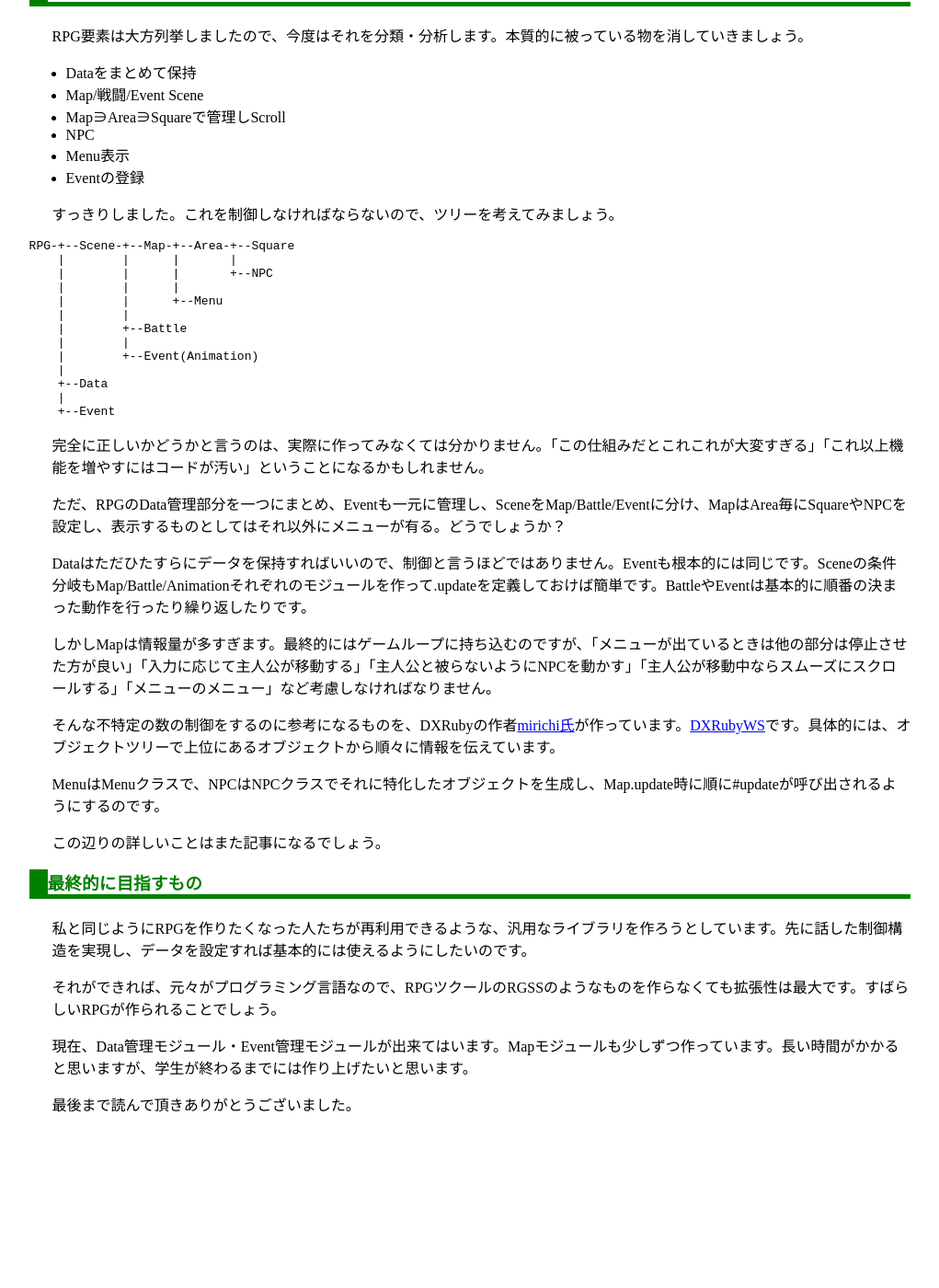
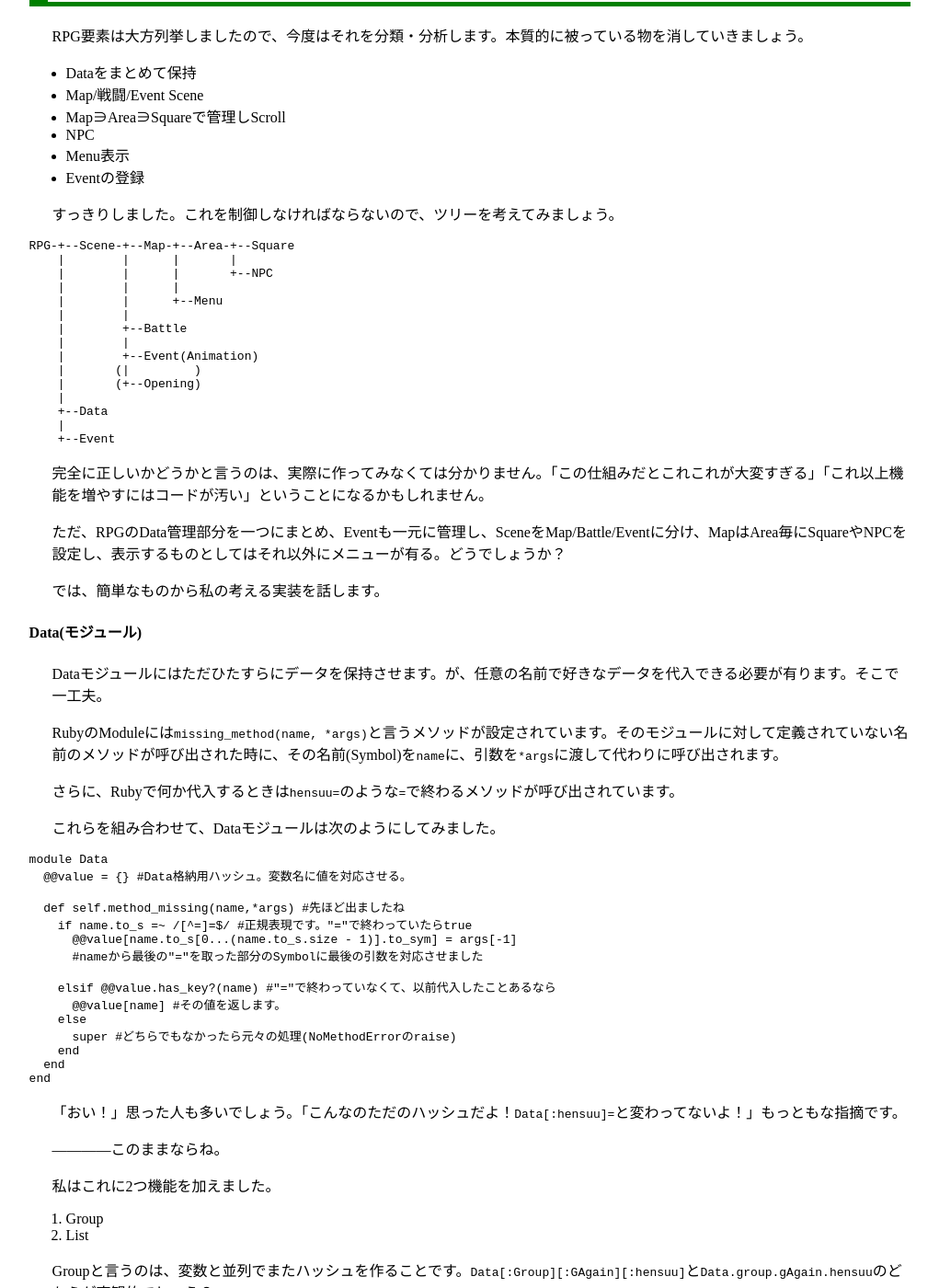
Before and after one commit to RPGP1/rpgp1.github.com, a Jekyll site: the page built from _posts/2013-12-17-DXRubyでRPGを作る.md, in a window 1280 px wide and 1400 px high, scrolled down 2267 px. Shown: the whole window at 92% size, without its empty margins (54-1075 px from the left). Built offline with Jekyll 4.4.1, drawn with Linux system fonts in a browser that asks for light colours; before the commit the page ends 3495 px from its top, so only the background shows below that; some of the changed text lies outside the part shown.

Commit message:
Update 2013-12-17-DXRubyでRPGを作る.md

````diff
--- a/_posts/2013-12-17-DXRubyでRPGを作る.md
+++ b/_posts/2013-12-17-DXRubyでRPGを作る.md
@@ -101,6 +101,8 @@
         |        +--Battle
         |        |
         |        +--Event(Animation)
+        |       (|         )
+        |       (+--Opening)
         |
         +--Data
         |
@@ -110,19 +112,98 @@
 
 ただ、RPGのData管理部分を一つにまとめ、Eventも一元に管理し、SceneをMap/Battle/Eventに分け、MapはArea毎にSquareやNPCを設定し、表示するものとしてはそれ以外にメニューが有る。どうでしょうか？
 
-Dataはただひたすらにデータを保持すればいいので、制御と言うほどではありません。Eventも根本的には同じです。Sceneの条件分岐もMap/Battle/Animationそれぞれのモジュールを作って.updateを定義しておけば簡単です。BattleやEventは基本的に順番の決まった動作を行ったり繰り返したりです。
+では、簡単なものから私の考える実装を話します。
 
-しかしMapは情報量が多すぎます。最終的にはゲームループに持ち込むのですが、「メニューが出ているときは他の部分は停止させた方が良い」「入力に応じて主人公が移動する」「主人公と被らないようにNPCを動かす」「主人公が移動中ならスムーズにスクロールする」「メニューのメニュー」など考慮しなければなりません。
+#### Data(モジュール)
 
-そんな不特定の数の制御をするのに参考になるものを、DXRubyの作者[mirichi氏](http://twitter.com/mirichi/ "@mirichi")が作っています。[DXRubyWS](http://github.com/mirichi/dxrubyws "GitHubに移動します")です。具体的には、オブジェクトツリーで上位にあるオブジェクトから順々に情報を伝えています。
+Dataモジュールにはただひたすらにデータを保持させます。が、任意の名前で好きなデータを代入できる必要が有ります。そこで一工夫。
 
-MenuはMenuクラスで、NPCはNPCクラスでそれに特化したオブジェクトを生成し、Map.update時に順に#updateが呼び出されるようにするのです。
+RubyのModuleには`missing_method(name, *args)`と言うメソッドが設定されています。そのモジュールに対して定義されていない名前のメソッドが呼び出された時に、その名前(Symbol)を`name`に、引数を`*args`に渡して代わりに呼び出されます。
 
-この辺りの詳しいことはまた記事になるでしょう。
+さらに、Rubyで何か代入するときは`hensuu=`のような`=`で終わるメソッドが呼び出されています。
 
-### 最終的に目指すもの
+これらを組み合わせて、Dataモジュールは次のようにしてみました。
 
-私と同じようにRPGを作りたくなった人たちが再利用できるような、汎用なライブラリを作ろうとしています。先に話した制御構造を実現し、データを設定すれば基本的には使えるようにしたいのです。
+```ruby
+module Data
+  @@value = {} #Data格納用ハッシュ。変数名に値を対応させる。
+
+  def self.method_missing(name,*args) #先ほど出ましたね
+    if name.to_s =~ /[^=]=$/ #正規表現です。"="で終わっていたらtrue
+      @@value[name.to_s[0...(name.to_s.size - 1)].to_sym] = args[-1]
+      #nameから最後の"="を取った部分のSymbolに最後の引数を対応させました
+
+    elsif @@value.has_key?(name) #"="で終わっていなくて、以前代入したことあるなら
+      @@value[name] #その値を返します。
+    else
+      super #どちらでもなかったら元々の処理(NoMethodErrorのraise)
+    end
+  end
+end
+```
+
+「おい！」思った人も多いでしょう。「こんなのただのハッシュだよ！`Data[:hensuu]=`と変わってないよ！」もっともな指摘です。
+
+――――このままならね。
+
+私はこれに2つ機能を加えました。
+
+1. Group
+2. List
+
+Groupと言うのは、変数と並列でまたハッシュを作ることです。`Data[:Group][:GAgain][:hensuu]`と`Data.group.gAgain.hensuu`のどちらが直観的でしょう？
+
+Listというのは、変数に対してそれが取りうる値を予め与えることで予期せぬ値を代入しないようにすることです。いちいち実装していたら大変ですよね。
+
+ただ残念ながら、今回はその話をすると長くなりすぎるので詳しくはまた今度。
+
+#### Event(モジュール)
+
+Eventは任意の名前での登録は無いですが、情報を階層的に保持する点でDataと酷似するので省略します。こちらも、また今度。
+
+#### Scene(モジュール)
+
+Sceneの条件分岐はMap/Battle/Animationそれぞれのモジュールの方で.updateを定義しておけば簡単です。多少のテクニックが無くは無いですが、省略します。
+
+#### Animaion(モジュール)/Opening(モジュール)
+
+この部分はフレーム毎に呼び出すだけで、自由な演出ができるようにします。こちらから何かすると単なる制限になってしまう気がしてなりません。
+
+#### Battle(モジュール)
+
+まだ考えていません。RPGと言っても戦闘だけは何種類もあるので、その中で最低限の共通部分を模索しています。
+
+#### Map(モジュール)
+
+最後に持ってきたところからもうお分かりでしょうが、今日の山場です。
+
+Mapは圧倒的に情報量が多いのです。それでも最終的にはゲームループに持ち込むのですが、
+
+* "メニューが出ているときは他の部分は停止させる"
+* "入力に応じて主人公が移動する"
+* "主人公と被らないようにNPCを動かす"
+* "主人公が移動中ならスムーズにスクロールする"
+* "メニューのメニューに情報を伝える"
+
+など考慮しなければならない難問が多く有ります。それに、マップチップ情報やNPCの数はもはや不特定多数です。
+
+しかし！そんな不特定多数のオブジェクトの制御をするのに参考になるものを、DXRubyの作者[mirichi氏](http://twitter.com/mirichi/ "@mirichi")が作っています。[DXRubyWS](http://github.com/mirichi/dxrubyws "GitHubに移動します")です。具体的には、オブジェクトツリーで上位にあるオブジェクトから順々に情報を伝えています。
+
+DXRubyのマニュアルの`3.9 Spriteクラス`をご覧ください。次のような説明が有ります。
+
+>Spriteクラスはゲームのキャラを扱う場合の基本となるクラスです。描画位置、描画パラメータ、画像データを保持し、自分自身を描画する機能を持ちます。
+
+実はこれ、よくよく注意して読むと面白いことが分かります。`Sprite.update(ary)`と有るのに`Sprite#update`は無いのです。これは、Spriteが「[継承](http://e-words.jp/w/E7B699E689BF.html "既に定義されているクラスをもとに、拡張や変更を加えた新しいクラスを定義すること")」され、`#update`が定義されることを前提に作られているからです。
+
+そしてDXRubyWSもそれを利用しています。WS(=Window System)を構成するあらゆるコントロールはこれを継承したWSControlまたはそのサブクラスなのです。そしてそれらを制御する際には、大きなものから小さなものへと情報が伝えられていきます。
+
+これを応用するとどうなるでしょうか。ずばり、例えばMenuはMenuクラスで、NPCはNPCクラスでそれに特化したオブジェクトを生成し、`Map.update`時に順に`#update`が呼び出されるようにするのです。Menuオブジェクトは状況に応じてその配下のMenuオブジェクトの`#update`を呼び出します。この時に軽く条件分岐をするだけで、全体では複雑な制御が可能になります。
+
+現在、この辺りを製作中です。詳しいことはまた細々とした記事になるでしょう。
+
+### 終わりに
+
+私は、私と同じようにRPGを作りたくなった人たちが再利用できるような、汎用なライブラリを作ろうとしています。先に話した制御構造を実現し、データを設定すれば基本的には使えるようにしたいのです。
 
 それができれば、元々がプログラミング言語なので、RPGツクールのRGSSのようなものを作らなくても拡張性は最大です。すばらしいRPGが作られることでしょう。
 
````
